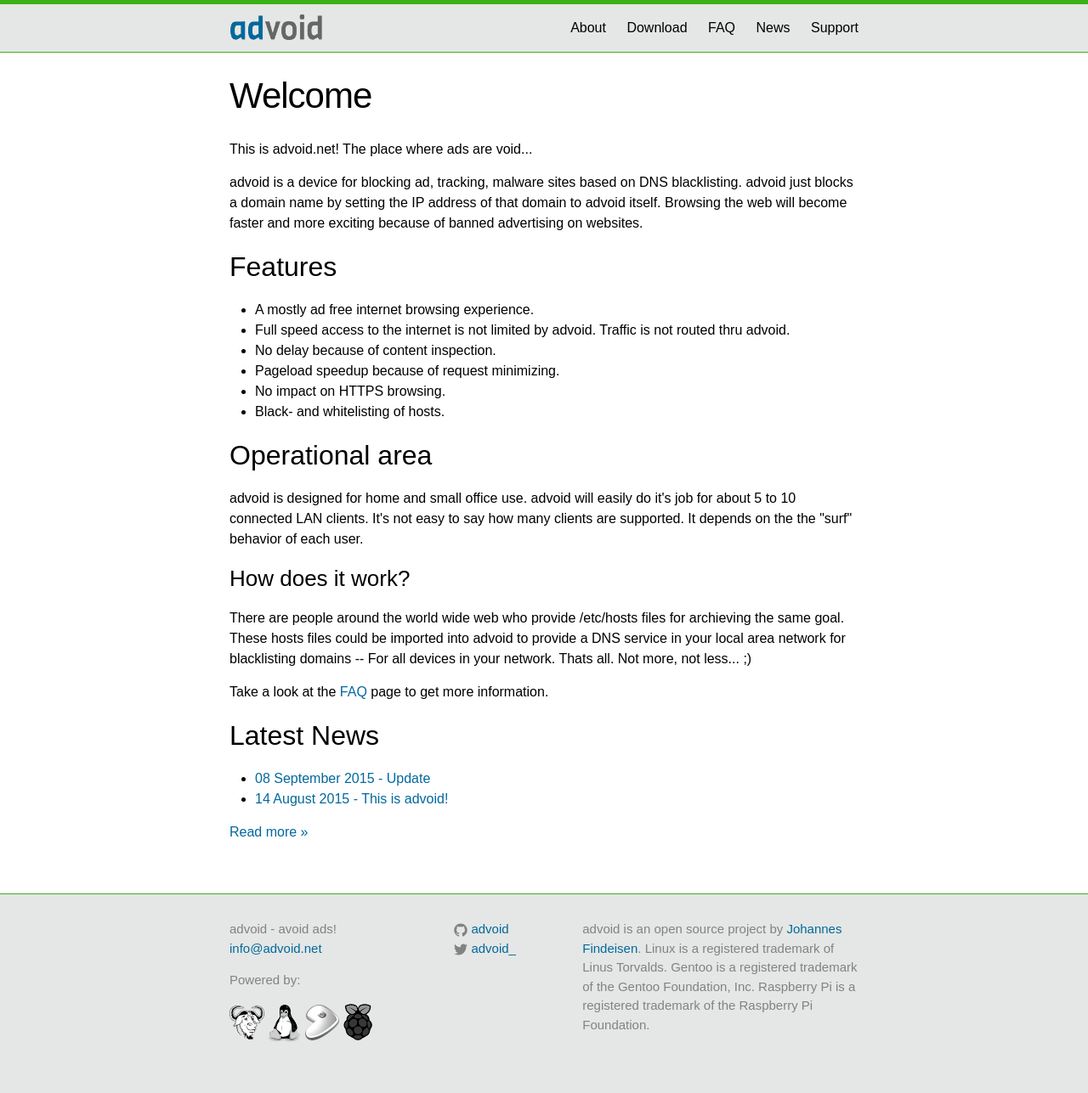
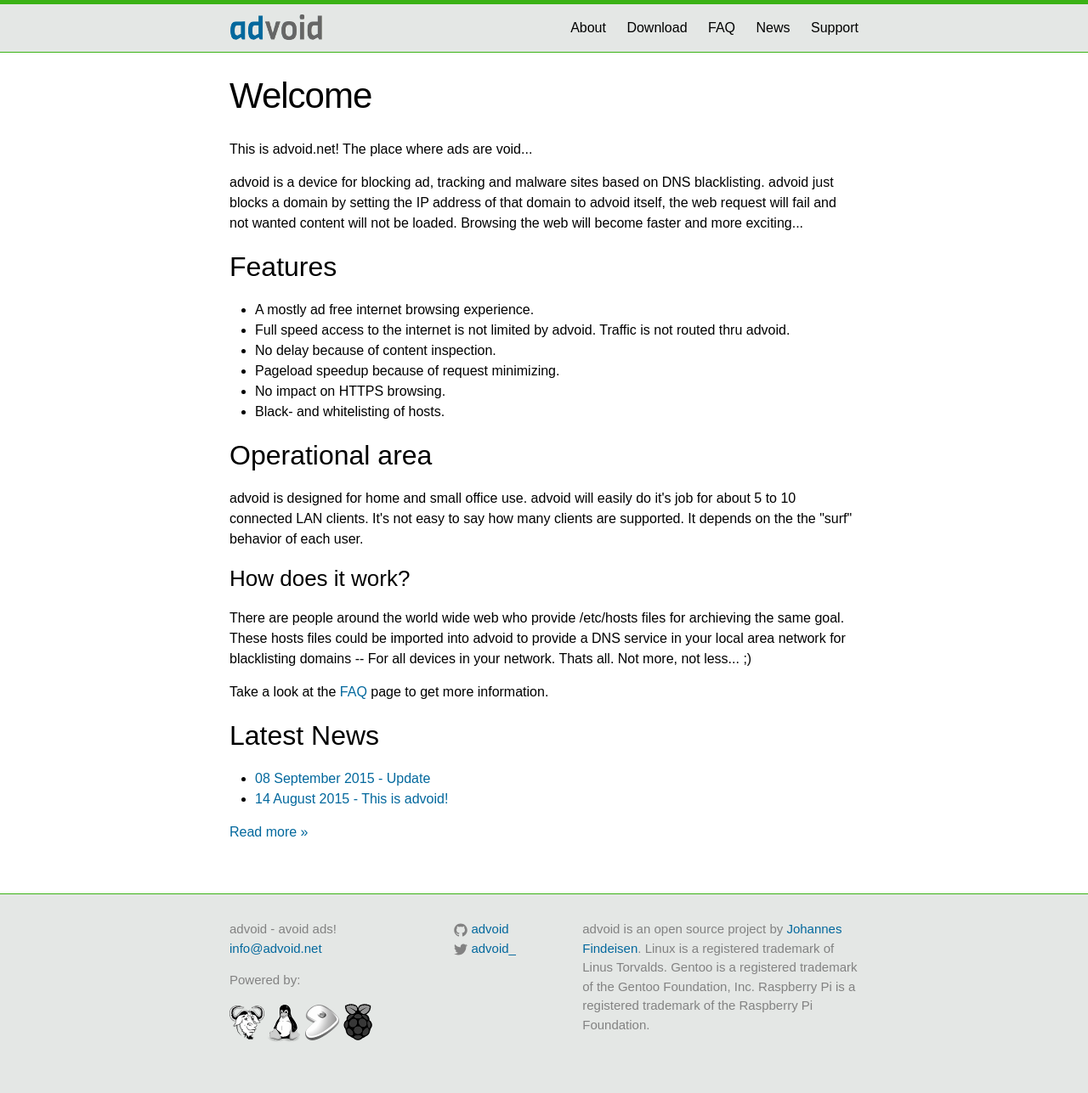
Before and after one commit to advoid/advoid.net, a Jekyll site: the page built from index.md, in a window 1280 px wide. Shown: the whole page at 85% size. Built offline with Jekyll 4.4.1, drawn with Linux system fonts in a browser that asks for light colours.

Commit message:
index update

```diff
--- a/index.md
+++ b/index.md
@@ -7,7 +7,7 @@ noToc: true
 
 <p>This is advoid.net! The place where ads are void...</p>
 
-<p>advoid is a device for blocking ad, tracking, malware sites based on DNS blacklisting. advoid just blocks a domain name by setting the IP address of that domain to advoid itself. Browsing the web will become faster and more exciting because of banned advertising on websites.</p>
+<p>advoid is a device for blocking ad, tracking and malware sites based on DNS blacklisting. advoid just blocks a domain by setting the IP address of that domain to advoid itself, the web request will fail and not wanted content will not be loaded. Browsing the web will become faster and more exciting...</p>
 
 <h2>Features</h2>
 
```
